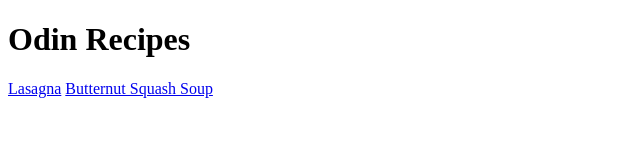
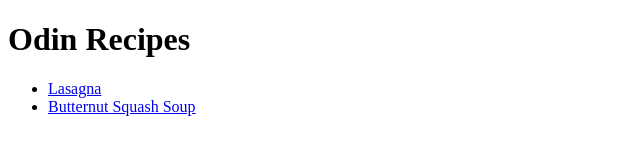
Before and after one commit to RubyFalcon/odin-recipes, a plain HTML site: page index.html in a window 1280 px wide. Shown: the whole page, without its empty margins (0-640 px from the left). Drawn offline with Linux system fonts and the light colour scheme.

Commit message:
feat: add list tag to recipe pages

```diff
--- a/index.html
+++ b/index.html
@@ -7,7 +7,11 @@
 </head>
 <body>
     <h1>Odin Recipes</h1>
-    <a href="./recipes/lasagna.html">Lasagna</a>
-    <a href="./recipes/butternut-squash-soup.html">Butternut Squash Soup</a>
+    <ul>
+        <li><a href="./recipes/lasagna.html">Lasagna</a></li>
+        <li><a href="./recipes/butternut-squash-soup.html">Butternut Squash Soup</a></li>
+    </ul>
+
+
 </body>
 </html>
```
